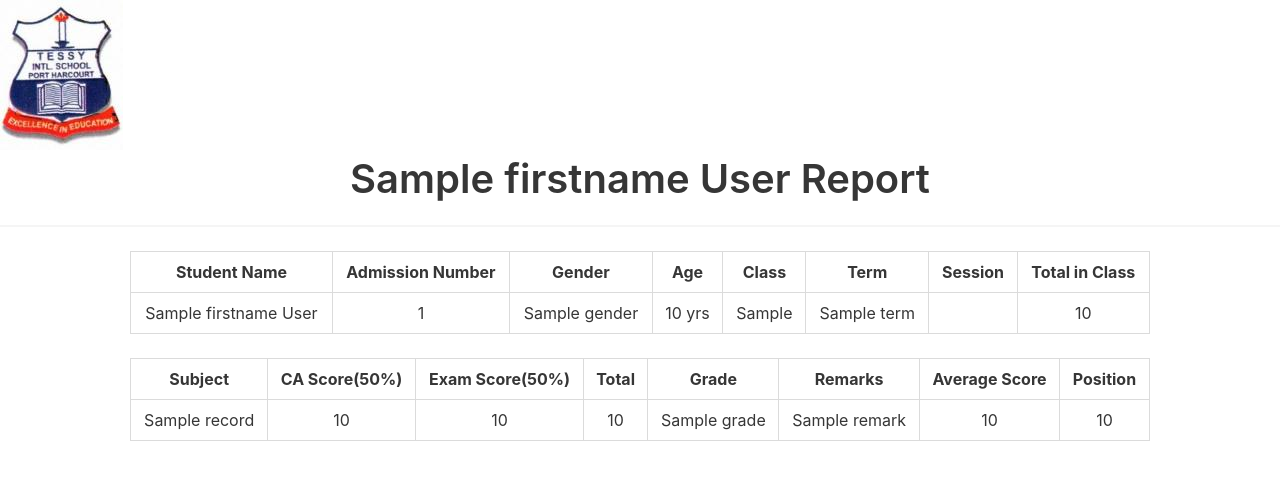
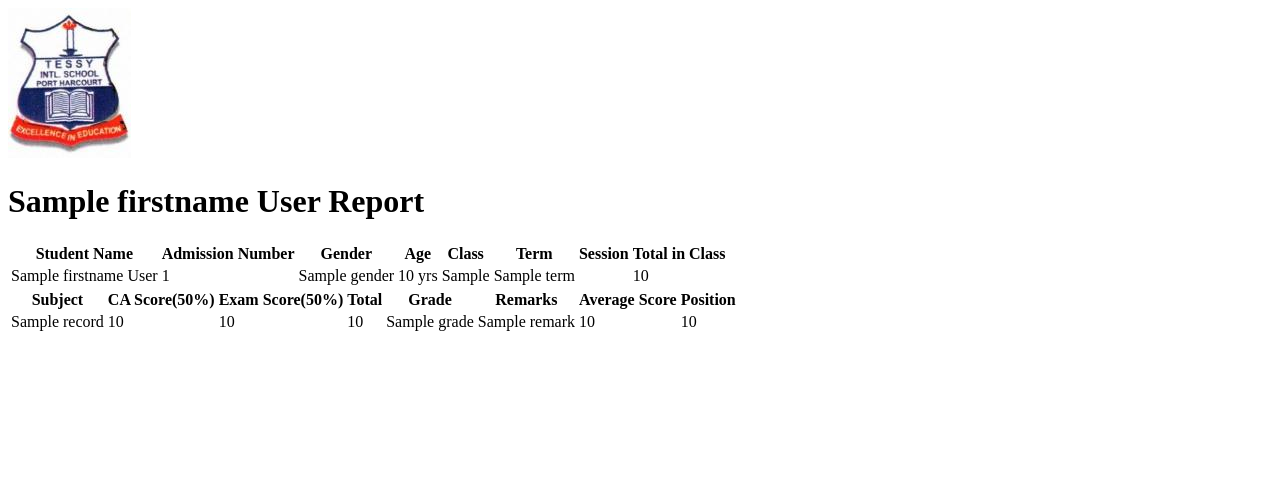
Before and after one commit to fadyboy/tessy_platform, a Python web app: template student-platform/studentapp/templates/student_report.html in a window 1280 px wide. Shown: the top 480 px of the page. Run offline with Jinja, Linux system fonts and the light colour scheme; the template is opened without the code that fills it: most values are stand-ins (such as "Sample title", 1, 10 or a date in 2020); some libraries are stand-ins or nearby versions.

Commit message:
Modified student report template and added custom css file

```diff
--- a/student-platform/studentapp/main/routes.py
+++ b/student-platform/studentapp/main/routes.py
@@ -566,11 +566,8 @@ def download_report_pdf():
                                               student=student, term=term,
                                               active_session=active_session,
                                               records=records)
-    # return student_report_template
-    css_file_1 = "studentapp/static/css/report.css"
-    css_file_2 = "studentapp/static/css/bulma.min.css"
+
     return render_pdf(HTML(string=student_report_template),
-                      stylesheets=[css_file_1, css_file_2],
                       download_filename=f"{student.firstname}_{student.surname}_report.pdf"
                       )
 
--- a/student-platform/studentapp/static/css/report.css
+++ b/student-platform/studentapp/static/css/report.css
@@ -1,10 +1,11 @@
 @page {
-    margin: 3cm;
+    margin: 2cm;
 }
 
 html {
     font-size: 11pt;
     line-height: 1.6;
+    font-family: Arial, Helvetica, sans-serif;
 }
 
 html body {
@@ -12,17 +13,26 @@ html body {
 }
 
 html h1 {
-    font-size: 40pt;
+    font-size: 25pt;
     margin: 0;
 }
 
 html table {
+    border-collapse: collapse;
     width: 100%;
+    margin: 10px;
+}
+
+html table tr td {
+    padding: 2px;
+    border: 1px solid black;
 }
 
 html table th {
+    padding: 2px;
     font-size: 10pt;
     font-weight: bold;
+    border: 1px solid black;
 }
 
 html table th, html table td {
--- a/student-platform/studentapp/templates/student_report.html
+++ b/student-platform/studentapp/templates/student_report.html
@@ -1,25 +1,58 @@
 <!DOCTYPE html>
-<html>
-    <head>
-        <meta charset="UTF-8">
-        <meta name="viewport" content="width=device-width, initial-scale=1">
-        <link rel="stylesheet" href="{{ url_for('static', filename='css/bulma.min.css')}}">
-    </head>
-    <body>
-        <img src="http://localhost:5000/static/images/tessy_badge.jpg" />
-        <div class="title-wrapper has-text-centered">
-            <h1 class="title is-2">{{ student.firstname }} {{ student.surname }} Report</h1>
-        </div>
-        <hr />
-        <div class="subtitle"></div>
-        <div class="content-wrapper">
-            <div class="columns is-centered">
-                <div class="column is-four-fifths">
-                    {% include "includes/student_report_details.html" %}
-                    {% include "includes/student_report_records.html" %}
-                </div>
-            </div>
-        </div>
-
-    </body>
+<html lang="en">
+<head>
+    <meta charset="UTF-8">
+    <link rel="stylesheet" href="{{ url_for('static', filename='css/report.css') }}" media="print">
+    <title>Student Report</title>
+</head>
+<body>
+    <img src="{{ url_for('static', filename='images/tessy_badge.jpg') }}" />
+    <h1>{{ student.firstname }} {{ student.surname }} Report</h1>
+    <table>
+        <thead>
+            <th>Student Name</th>
+            <th>Admission Number</th>
+            <th>Gender</th>
+            <th>Age</th>
+            <th>Class</th>
+            <th>Term</th>
+            <th>Session</th>
+            <th>Total in Class</th>
+        </thead>
+        <tr>
+            <td>{{ student.firstname }} {{ student.surname }}</td>
+            <td>{{ student.serial_number }}</td>
+            <td>{{ student.gender }}</td>
+            <td>{{ student.calculate_age() }} yrs</td>
+            <td>{{ student.display_classroom_symbol() }}</td>
+            <td>{{ term }}</td>
+            <td>{{ active_session.session }}</td>
+            <td>{{ student.get_total_students_in_class() }}</td>
+        </tr>
+    </table>
+    <table>
+        <thead>
+            <th>Subject</th>
+            <th>CA Score(50%)</th>
+            <th>Exam Score(50%)</th>
+            <th>Total</th>
+            <th>Grade</th>
+            <th>Remarks</th>
+            <th>Average Score</th>
+            <th>Position</th>
+        </thead>
+        {% for record in records %}
+        <tr>
+            <td>{{ record.subject_name }}</td>
+            <td>{{ record.ca_score }}</td>
+            <td>{{ record.exam_score }}</td>
+            <td>{{ record.total }}</td>
+            <td>{{ record.grade }}</td>
+            <td>{{ record.remark }}</td>
+            <td>{{ record.average_score }}</td>
+            <td>{{ record.score_position }}</td>
+        </tr>
+        {% endfor %}
+    </table>
+</body>
 </html>
```
